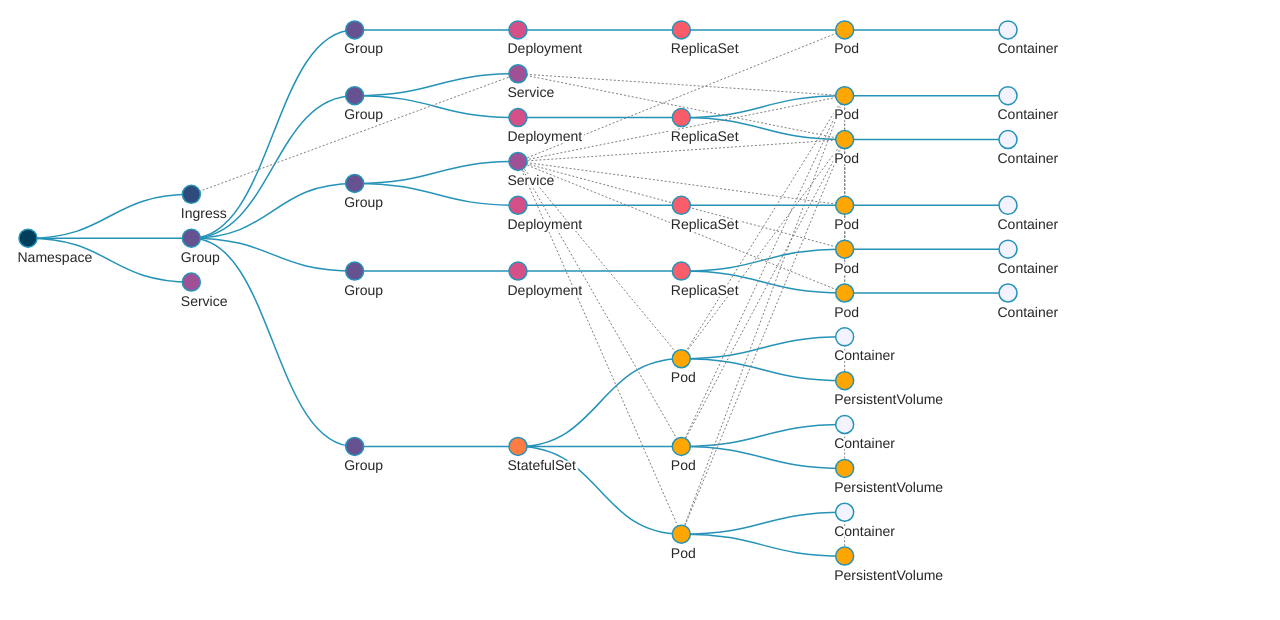
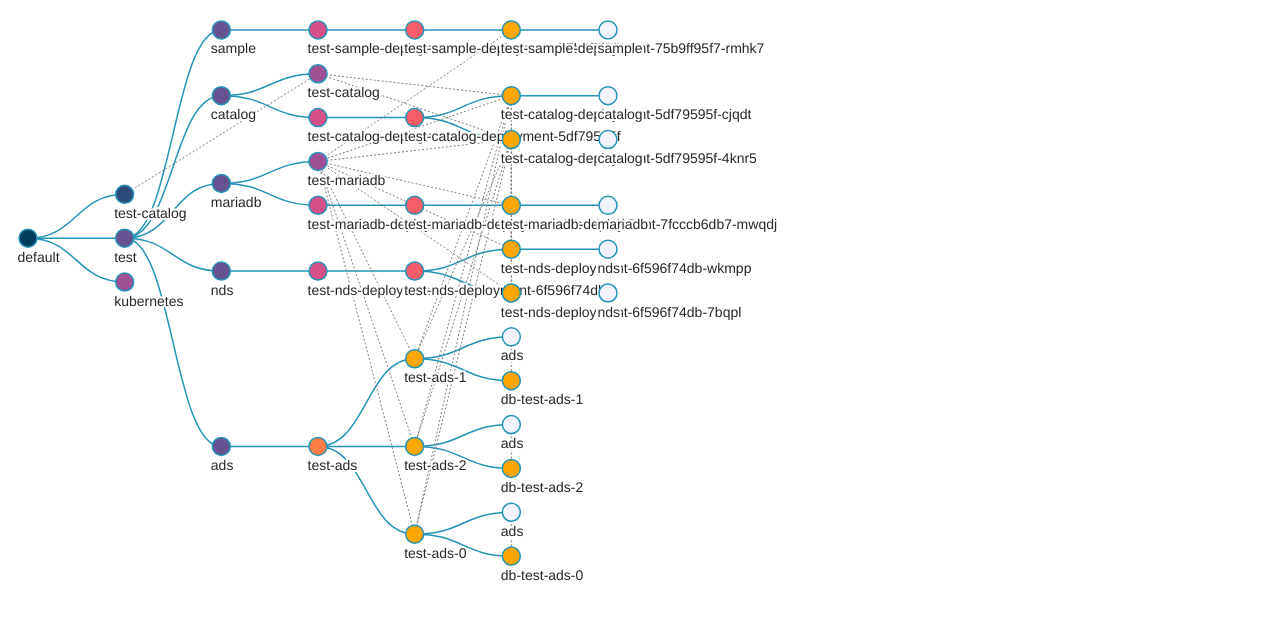
Before and after one commit to acerola1/react-graph-view-with-connections, a React (Create React App) app: page / in a window 1280 px wide. Shown: the top 620 px of the page. Built offline with nearby package versions, Linux system fonts and the light colour scheme.

Commit message:
Selected and hover node visual effect

```diff
--- a/src/Components/TreeContainer.js
+++ b/src/Components/TreeContainer.js
@@ -18,6 +18,7 @@ const useStyles = makeStyles(theme =>
 const TreeContainer = () => {
   const classes = useStyles();
   const [selectedId, setSelectedId] = React.useState();
+  const [hoverId, setHoverId] = React.useState();
 
   const getData = () => {
     const root = sample["f43a4844-2cad-4071-815c-34b48d1664de"];
@@ -31,6 +32,16 @@ const TreeContainer = () => {
       type: node.type,
       connectedTo: node.connectedTo,
       circleProps: { style: { fill: getColorByType(node.type) } }
+    };
+    let className = "node";
+    if (selectedId && selectedId === node.Id) {
+      className = className + " selected";
+    }
+    if (hoverId && hoverId === node.Id) {
+      className = className + " hovered";
+    }
+    newNode.gProps = {
+      className
     };
     if (node.children) {
       newNode.children = node.children.map(childKey =>
@@ -85,16 +96,22 @@ const TreeContainer = () => {
       <Tree
         data={getData()}
         nodeRadius={9}
-        labelProp={"type"}
+        labelProp={"name"}
         keyProp="id"
         margins={{ top: 20, bottom: 10, left: 20, right: 200 }}
         height={600}
-        width={1200}
+        width={800}
         gProps={{
-          className: "node",
           onClick: (e, node) => {
             e.stopPropagation();
             setSelectedId(node);
+          },
+          onMouseOver: (e, node) => {
+            setHoverId(node);
+          },
+          onMouseOut: (e, node) => {
+            e.stopPropagation();
+            setHoverId();
           }
         }}
         textProps={{ x: -20, y: 20 }}
--- a/src/styles.css
+++ b/src/styles.css
@@ -7,6 +7,11 @@
   fill: #f3f3ff;
   stroke: #2593b8;
   stroke-width: 1.5px;
+}
+
+.node.hovered circle,
+.node.selected circle {
+  stroke-width: 3.5px;
 }
 
 .node text {
@@ -19,7 +24,8 @@
   fill: #282828;
 }
 
-.node:hover text {
+.node.hovered text,
+.node.selected text {
   stroke: #282828;
   stroke-width: 1;
   paint-order: stroke;
--- a/src/tree/connection.js
+++ b/src/tree/connection.js
@@ -9,7 +9,7 @@ const Connection = ({ connection }) => {
       x2={c.target.y}
       y2={c.target.x}
       stroke="gray"
-      stroke-dasharray="2 2"
+      strokeDasharray="2 2"
     />
   );
 };
--- a/src/tree/container.js
+++ b/src/tree/container.js
@@ -51,13 +51,16 @@ export default class Container extends React.PureComponent {
         ))}
         {this.props.connections.map(connection => (
           <Connection
-            key={connection.target.data[this.props.keyProp]}
+            key={`c_${connection.source.data[this.props.keyProp]}${
+              connection.target.data[this.props.keyProp]
+            }`}
             connection={connection}
           />
         ))}
         {this.props.nodes.map(node => (
           <Node
             key={node.data[this.props.keyProp]}
+            {...node.data}
             keyProp={this.props.keyProp}
             labelProp={this.props.labelProp}
             offset={this.props.nodeOffset}
@@ -70,7 +73,6 @@ export default class Container extends React.PureComponent {
             }}
             gProps={{ ...this.props.gProps, ...node.data.gProps }}
             textProps={{ ...this.props.textProps, ...node.data.textProps }}
-            {...node.data}
           />
         ))}
       </svg>
```
Also changed, not shown: package.json (+3 -6 lines).
